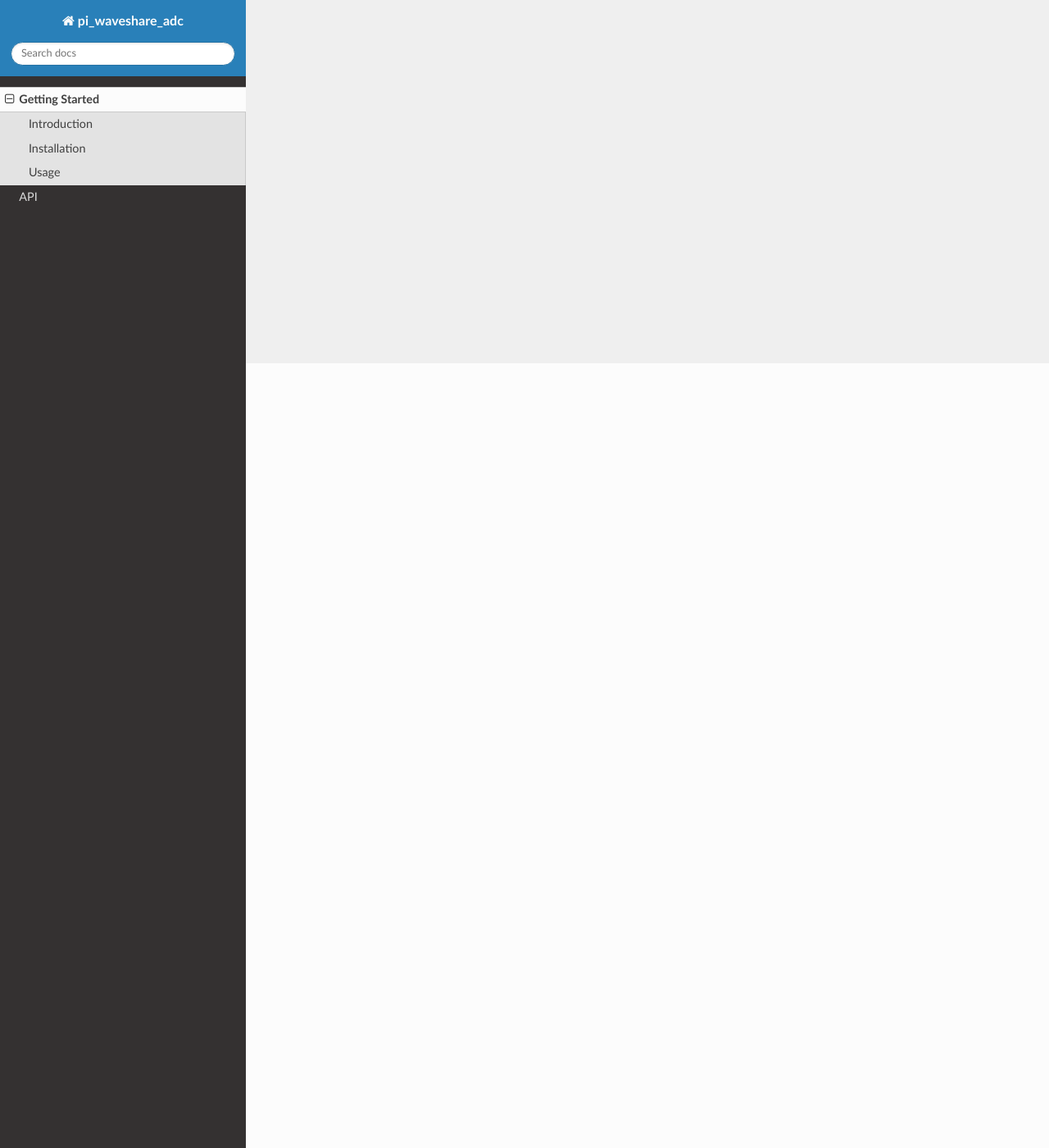
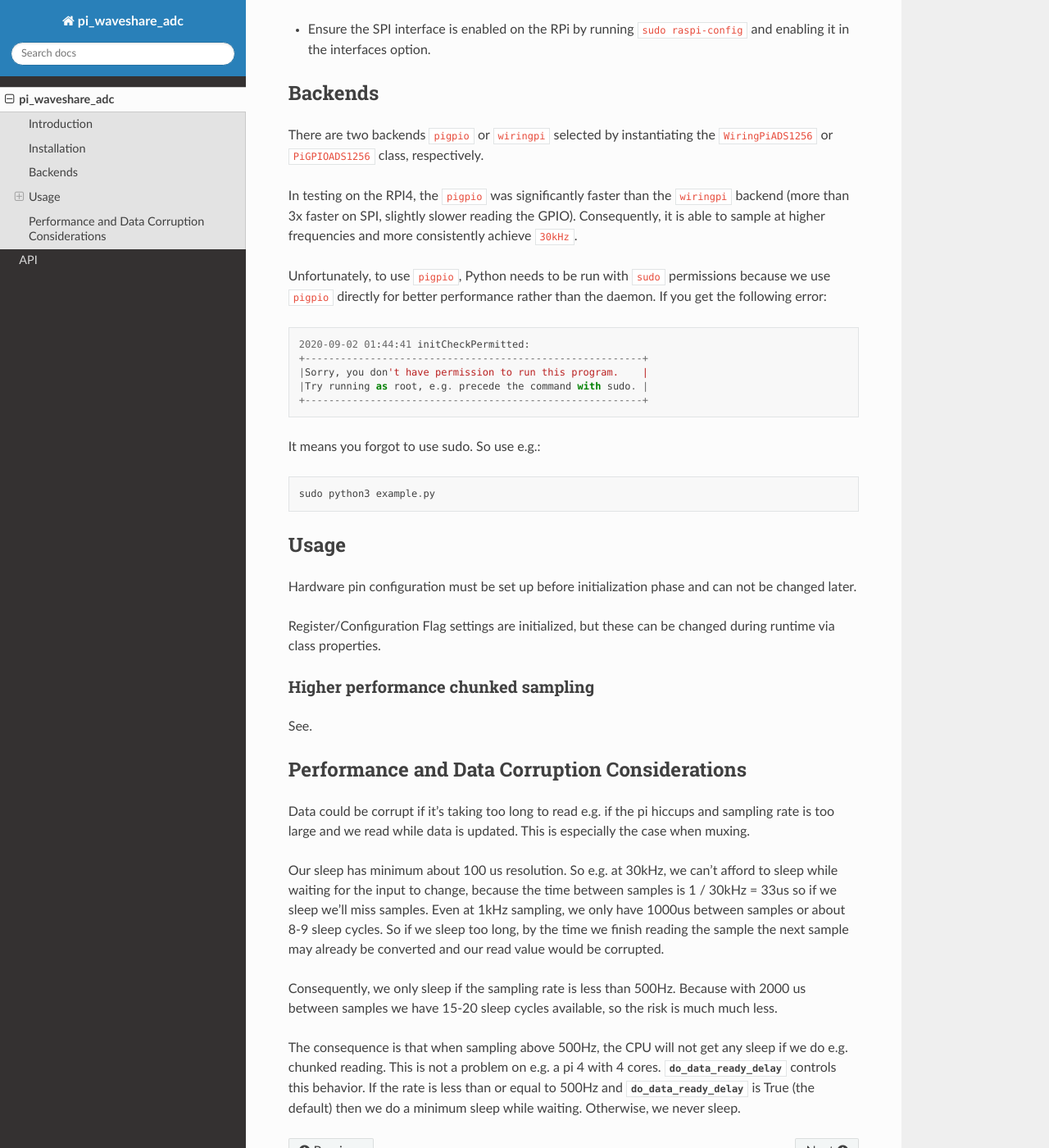
Before and after one commit to pedroseabra27/pi5_waveshare_adc, a Sphinx documentation site: the page built from doc/source/getting_started.rst, in a window 1280 px wide and 1400 px high, scrolled down 957 px. Shown: the whole window at 82% size. Built offline with Sphinx 7.4.7 and the Read the Docs theme 2.0.0, drawn with Linux system fonts in a browser that asks for light colours; some of the changed text lies outside the part shown.

Commit message:
Add install docs.

```diff
--- a/README.rst
+++ b/README.rst
@@ -1,9 +1,9 @@
 pi_waveshare_adc
 ================
 
-A performant Python library to read the RPi Waveshare ADC expansion board.
+A performant Python library to read the Raspberry Pi Waveshare ADC expansion board.
 
-For complete documentation see https://matham.github.io/pi_waveshare_adc/index.html
+Complete documentation is `here <https://matham.github.io/pi_waveshare_adc/index.html>`_
 
 .. image:: https://img.shields.io/pypi/pyversions/pi_waveshare_adc.svg
     :target: https://pypi.python.org/pypi/pi_waveshare_adc/
@@ -20,3 +20,101 @@
 .. image:: https://github.com/matham/pi_waveshare_adc/workflows/Python%20application/badge.svg
     :target: https://github.com/matham/pi_waveshare_adc/actions
     :alt: Github action status
+
+Introduction
+-------------
+
+``pi_waveshare_adc`` is a Python 3+ library for controlling and sampling the Raspberry Pi
+`Waveshare High-Precision AD/DA Expansion Board <https://www.waveshare.com/wiki/High-Precision_AD/DA_Board>`_
+built around the 8-channel 24 bit 30Khz `ADS1256 <https://www.ti.com/product/ADS1256>`_ ADC.
+
+It is based on the `PiPyADC <https://github.com/ul-gh/PiPyADC/>`_ library, but has been internally converted
+to Cython for C performance to achieve full 30Khz sampling. Additionally, it supports
+either the `WiringPi <https://github.com/WiringPi/WiringPi>`_ or a new
+`PiGPIO <https://github.com/joan2937/pigpio>`_ backend, now that WiringPi has been deprecated.
+Finally, it has a more Pythonic API and has been better proofed against reading corrupted
+samples (although it's still impossible to fully guarantee since the RPi is not a real-time system).
+
+This library has been tested on the RPi4 and should similarly work on the RPi3. It relies on the
+multiple cores to be able to sample at full 30kHz. Because at sustained 30kHz, one core is fully
+engaged. So on older RPis will less cores it may not function well. However, sampling at lower
+frequencies (``< 1kHz``) is much gentler on the CPU (see class docs for CPU sleep details).
+
+Installation
+-------------
+
+* To install ``pi_waveshare_adc``, ensure python and pigpio is installed properly with
+  (WiringPi should be pre-installed, otherwise please install it from source)::
+
+      sudo apt install python3 python3-dev python3-pip python3-pigpio pigpio
+
+* Install ``pi_waveshare_adc`` with::
+
+      python3 -m pip install pi_waveshare_adc
+
+* Ensure the SPI interface is enabled on the RPi by running ``sudo raspi-config`` and enabling it
+  in the interfaces option.
+
+Backends
+--------
+
+There are two backends ``pigpio`` or ``wiringpi`` selected by instantiating the ``WiringPiADS1256``
+or ``PiGPIOADS1256`` class, respectively.
+
+In testing on the RPI4, the ``pigpio`` was significantly faster than the ``wiringpi`` backend (more than
+3x faster on SPI, slightly slower reading the GPIO). Consequently, it is able to sample at higher
+frequencies and more consistently achieve ``30kHz``.
+
+Unfortunately, to use ``pigpio``, Python needs to be run with ``sudo`` permissions because we
+use ``pigpio`` directly for better performance rather than the daemon. If you get the following
+error::
+
+    2020-09-02 01:44:41 initCheckPermitted:
+    +---------------------------------------------------------+
+    |Sorry, you don't have permission to run this program.    |
+    |Try running as root, e.g. precede the command with sudo. |
+    +---------------------------------------------------------+
+
+It means you forgot to use sudo. So use e.g.::
+
+    sudo python3 example.py
+
+Usage
+-----
+
+Hardware pin configuration must be
+set up before initialization phase and can not be changed later.
+
+Register/Configuration Flag settings are initialized, but these
+can be changed during runtime via class properties.
+
+Higher performance chunked sampling
+~~~~~~~~~~~~~~~~~~~~~~~~~~~~~~~~~~~
+
+See.
+
+Performance and Data Corruption Considerations
+----------------------------------------------
+
+Data could be corrupt if it's taking too long to read e.g. if the pi
+hiccups and sampling rate is too large and we read while data is updated.
+This is especially the case when muxing.
+
+Our sleep has minimum about 100 us resolution. So e.g. at 30kHz, we can't
+afford to sleep while waiting for the input to change, because the time
+between samples is 1 / 30kHz = 33us so if we sleep we'll miss samples.
+Even at 1kHz sampling, we only have 1000us between samples or about 8-9
+sleep cycles. So if we sleep too long, by the time we finish reading the
+sample the next sample may already be converted and our read value would be
+corrupted.
+
+Consequently, we only sleep if the sampling rate is less than 500Hz.
+Because with 2000 us between samples we have 15-20 sleep cycles available,
+so the risk is much much less.
+
+The consequence is that when sampling above 500Hz, the CPU will not get
+any sleep if we do e.g. chunked reading. This is not a problem on e.g. a pi
+4 with 4 cores. :attr:`do_data_ready_delay` controls this behavior.
+If the rate is less than or equal to 500Hz and :attr:`do_data_ready_delay`
+is True (the default) then we do a minimum sleep while waiting. Otherwise,
+we never sleep.
--- a/doc/source/getting_started.rst
+++ b/doc/source/getting_started.rst
@@ -1,13 +1 @@
-Getting Started
-================
-
-Introduction
--------------
-
-Installation
--------------
-
-Usage
-------
-
-Complete API documentation is at :ref:`api`.
+.. include:: ../../README.rst
```
Also changed, not shown: 1 other file.
